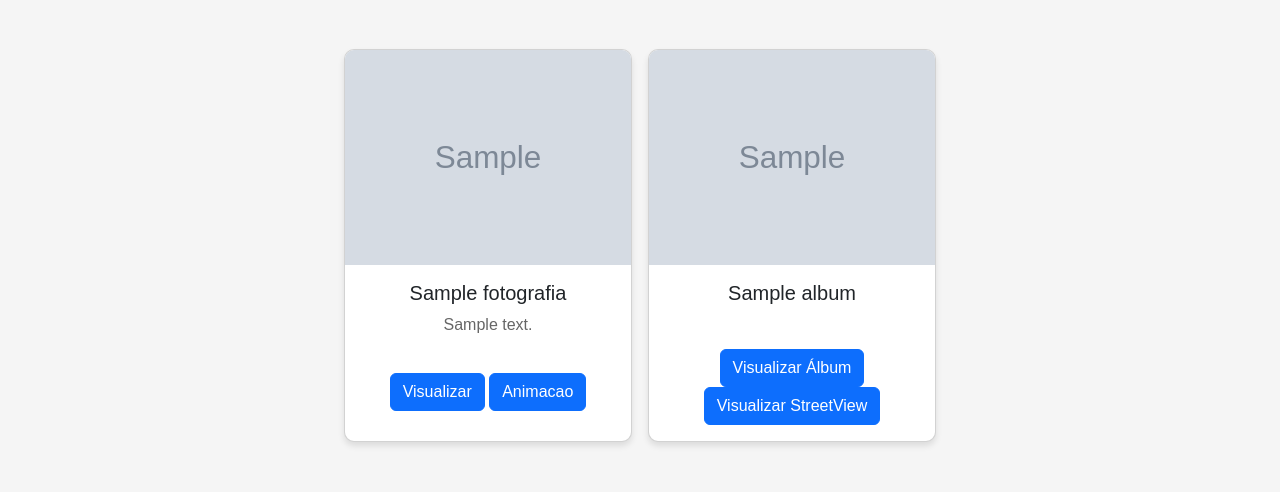
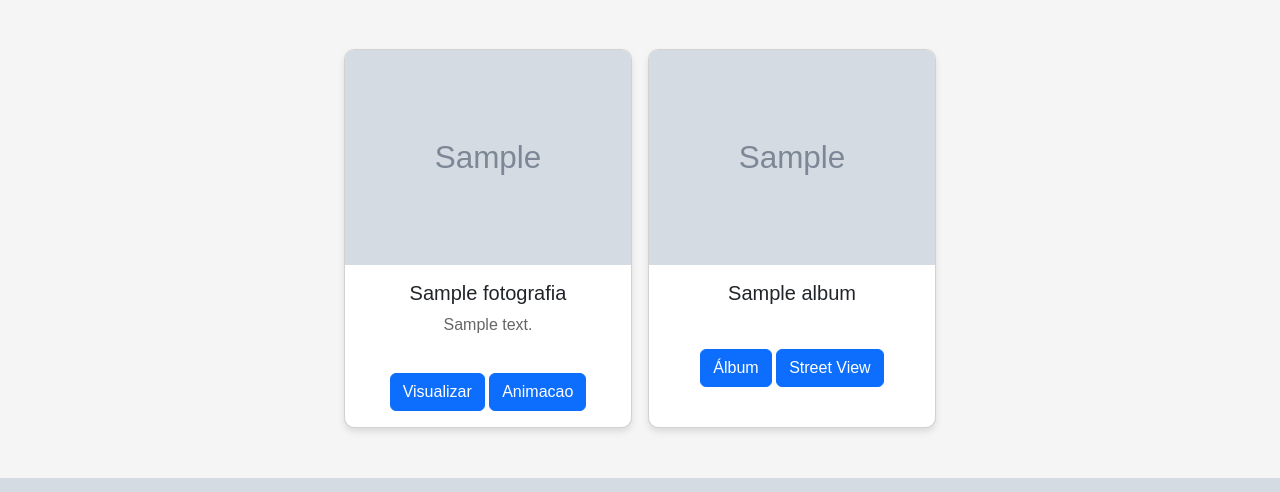
Before and after one commit to JDOS/insta360, a Django app: page /projeto/360/1 in a window 1280 px wide. Shown: the part 501-993 px from the top of the page. Run offline with Django 5.2, Linux system fonts and the light colour scheme; tables that the repository leaves empty hold one stand-in row (values such as "Sample post"); grey boxes marked "Sample" are stand-in pictures.

Commit message:
Fix: botão projeto

```diff
--- a/setup/templates/galeria/projeto.html
+++ b/setup/templates/galeria/projeto.html
@@ -75,8 +75,8 @@
                             <div class="card-body">
                                 <h5 class="card-title">{{album.title}}</h5>
                                 <p class="card-text"></p>
-                                <a href="{% url 'album' album.id %}" class="btn btn-primary">Visualizar Álbum</a>
-                                <a href="{% url 'streetView' album.id %}" class="btn btn-primary">Visualizar StreetView</a>
+                                <a href="{% url 'album' album.id %}" class="btn btn-primary">Álbum</a>
+                                <a href="{% url 'streetView' album.id %}" class="btn btn-primary">Street View</a>
                             </div>
                     </div>
                 {% endfor %}
```
